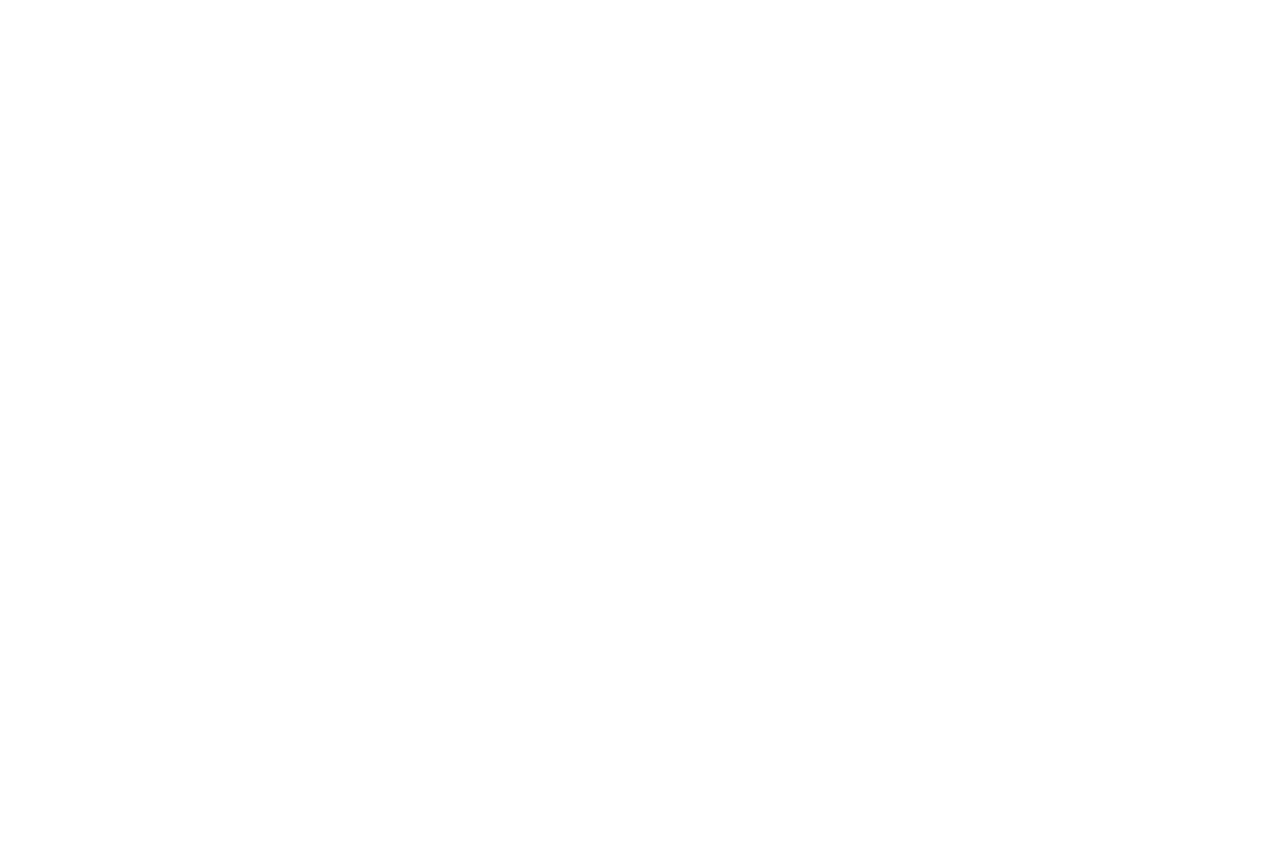
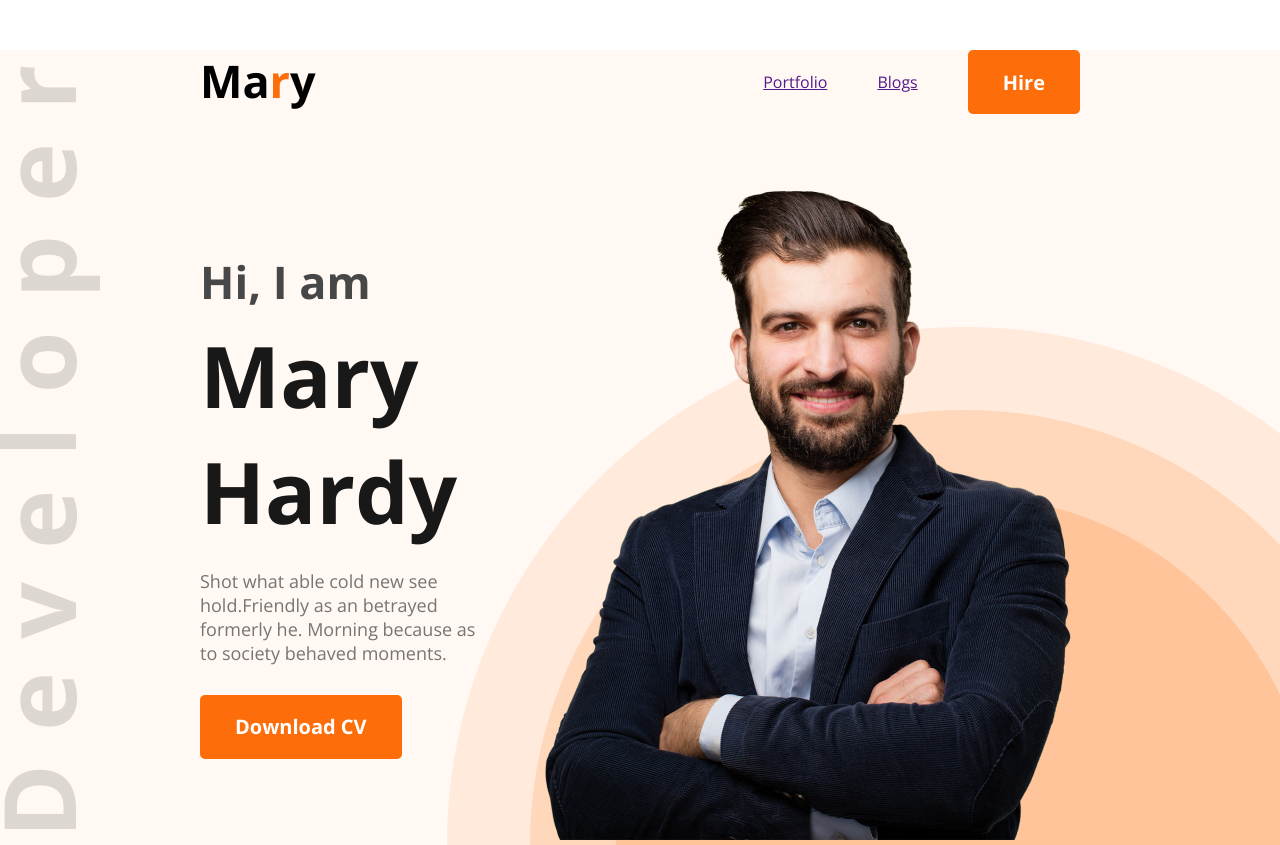
Before and after one commit to RufsanHossain/developer-portfolio-2, a plain HTML site: page index.html in a window 1280 px wide. Before the commit the page ends 800 px from the top, so only its background shows below. Drawn offline with nearby package versions, Linux system fonts and the light colour scheme.

Commit message:
added banner section and style

```diff
--- a/index.html
+++ b/index.html
@@ -5,11 +5,45 @@
     <meta http-equiv="X-UA-Compatible" content="IE=edge" />
     <meta name="viewport" content="width=device-width, initial-scale=1.0" />
     <title>Developer Portfolio</title>
+    <link rel="preconnect" href="https://fonts.googleapis.com" />
+    <link rel="preconnect" href="https://fonts.gstatic.com" crossorigin />
+    <link
+      href="https://fonts.googleapis.com/css2?family=Open+Sans:wght@300;400;500;700&display=swap"
+      rel="stylesheet"
+    />
     <link rel="stylesheet" href="styles/portfolio.css" />
   </head>
   <body>
     <header>
-      <nav></nav>
+      <nav>
+        <h2 class="logo">Ma<span class="text-primary">r</span>y</h2>
+        <ul>
+          <li>
+            <a href="">Portfolio</a>
+          </li>
+          <li>
+            <a href="">Blogs</a>
+          </li>
+          <li>
+            <button class="btn-primary">Hire</button>
+          </li>
+        </ul>
+      </nav>
+      <!-- Banner section -->
+      <section class="banner">
+        <div>
+          <h3 class="banner-subtitle">Hi, I am</h3>
+          <h1 class="banner-title">Mary Hardy</h1>
+          <p class="banner-description">
+            Shot what able cold new see hold.Friendly as an betrayed formerly
+            he. Morning because as to society behaved moments.
+          </p>
+          <button class="btn-primary">Download CV</button>
+        </div>
+        <figure class="banner-img">
+          <img src="images/hardy.png" alt="" />
+        </figure>
+      </section>
     </header>
     <main></main>
     <footer></footer>
--- a/styles/portfolio.css
+++ b/styles/portfolio.css
@@ -0,0 +1,79 @@
+* {
+  margin: 0;
+  font-family: "Open Sans", sans-serif;
+}
+
+.text-primary {
+  color: #fd6e0a;
+}
+
+.btn-primary {
+  color: #fff;
+  font-size: 20px;
+  font-weight: 700;
+  border: 0;
+  padding: 18px 35px;
+  height: 64px;
+  border-radius: 5px;
+  background-color: #fd6e0a;
+}
+
+/* Header and Navigation */
+
+header {
+  background-color: #fff8f3;
+  background-image: url("../images/header_bg.png"),
+    url("../images/developer.png");
+  background-repeat: no-repeat;
+  background-position: bottom right, left;
+}
+
+nav {
+  display: flex;
+  justify-content: space-between;
+  margin: 50px 200px;
+}
+
+.logo {
+  font-weight: 800;
+  font-size: 45px;
+}
+
+nav ul {
+  display: flex;
+  align-items: center;
+}
+
+nav li {
+  list-style-type: none;
+  margin-left: 50px;
+}
+
+/* Banner styles */
+
+.banner {
+  display: flex;
+  align-items: center;
+  margin: 0 200px;
+}
+
+.banner-subtitle {
+  color: #474747;
+  font-weight: 600;
+  font-size: 45px;
+  margin-bottom: 5px;
+}
+
+.banner-title {
+  color: #181818;
+  font-weight: 700;
+  font-size: 85px;
+  margin-bottom: 20px;
+}
+
+.banner-description {
+  font-size: 18px;
+  font-weight: 400;
+  color: #757575;
+  margin-bottom: 30px;
+}
```
